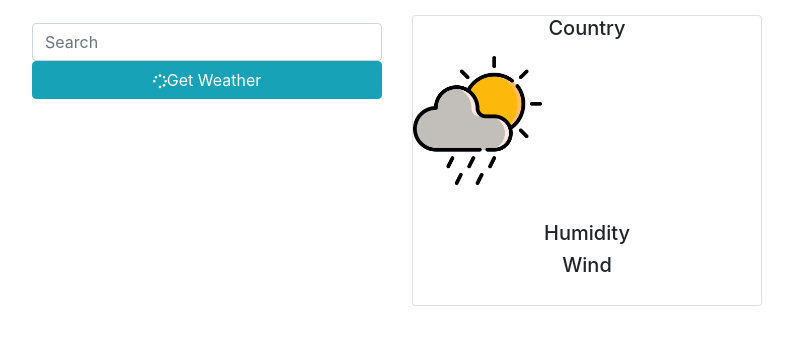
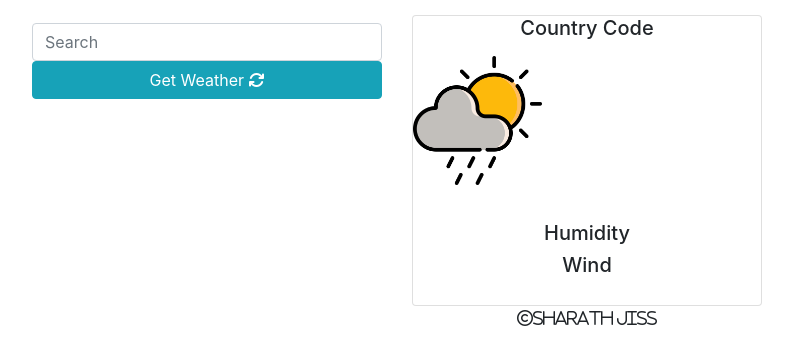
Before and after one commit to SharathJiss/WeatherApp, a plain HTML site: page WeatherApp/index.html in a window 1280 px wide. Shown: the whole page, without its empty margins (53-846 px from the left). Drawn offline with nearby package versions, Linux system fonts and the light colour scheme.

Commit message:
Add files via upload
bootstrap class added for copyright

```diff
--- a/WeatherApp/index.html
+++ b/WeatherApp/index.html
@@ -18,13 +18,13 @@
                 <!-- Search form -->
                    <h5></h5>
                     <input class="form-control"id="search" type="text" placeholder="Search" aria-label="Search">
-                    <button type="button" class="btn btn-info"style="width:100%" onclick="search()" ><i class="fa fa-spinner fa-spin" style="font-size:14px"></i>Get Weather</button>
+                    <button type="button" class="btn btn-info"style="width:100%" onclick="search()" > Get Weather  <i class="fas fa-sync"></i> </button>
 
 
             </div>
             <div class="col-4">
                 <div class="card">
-                    <h5>Country</h5>
+                    <h5>Country Code</h5>
                     <h5 id="country"></h5>
                     <img src="cloudy.png" class="card-img-top" alt="...">
                     <h5 id="clouds"></h5>
@@ -42,6 +42,15 @@
             </div>
             <div class="col-4"></div>
         </div>
+        <div class="row">
+          <div class="col-12" style="text-align: center;">
+            <i class="fas fa-copyright" style="font-weight: lighter;">SHARATH JISS</i>
+
+
+          </div>
+
+        </div>
+
 
     </div>
     <script src="app.js"></script>
```
